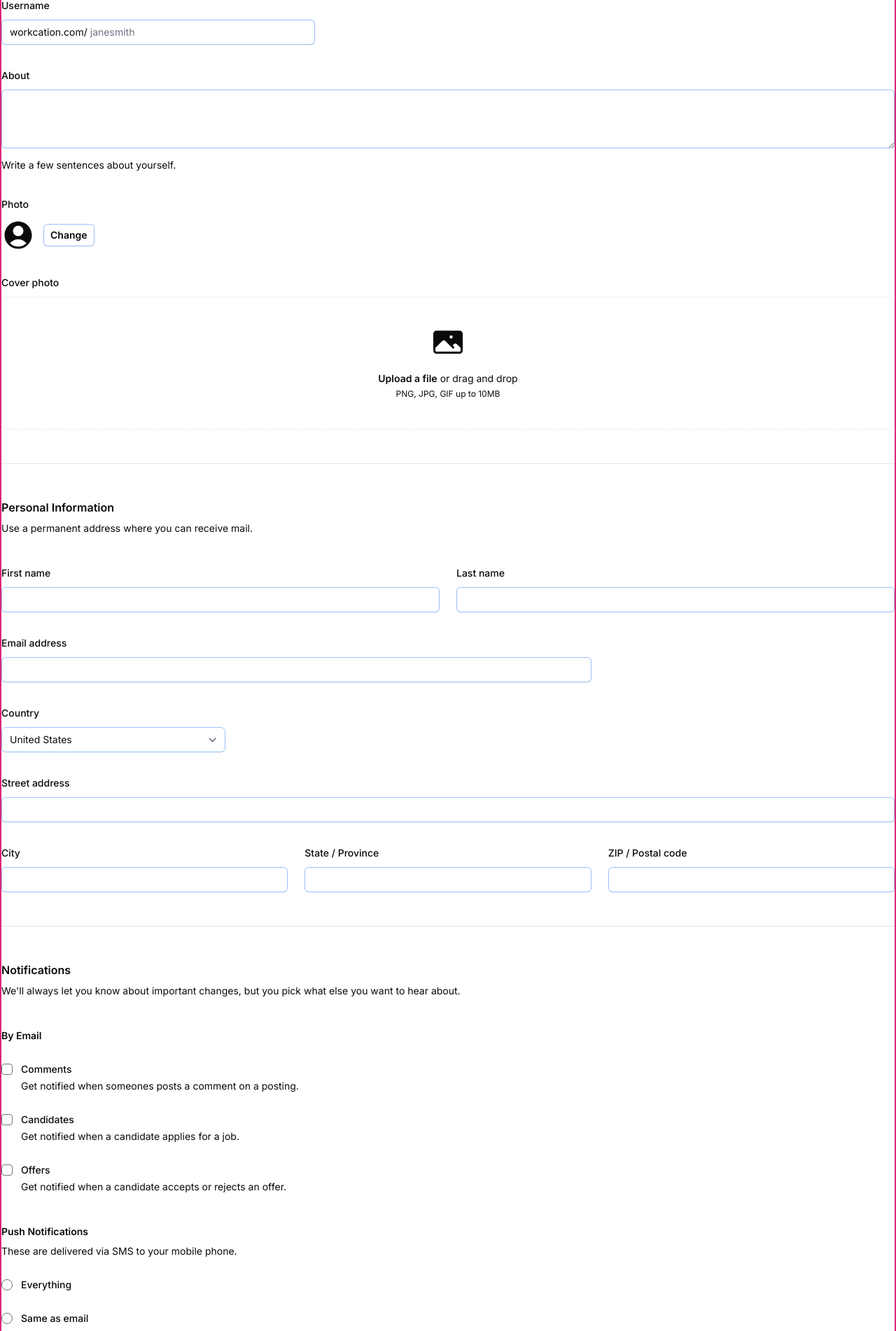
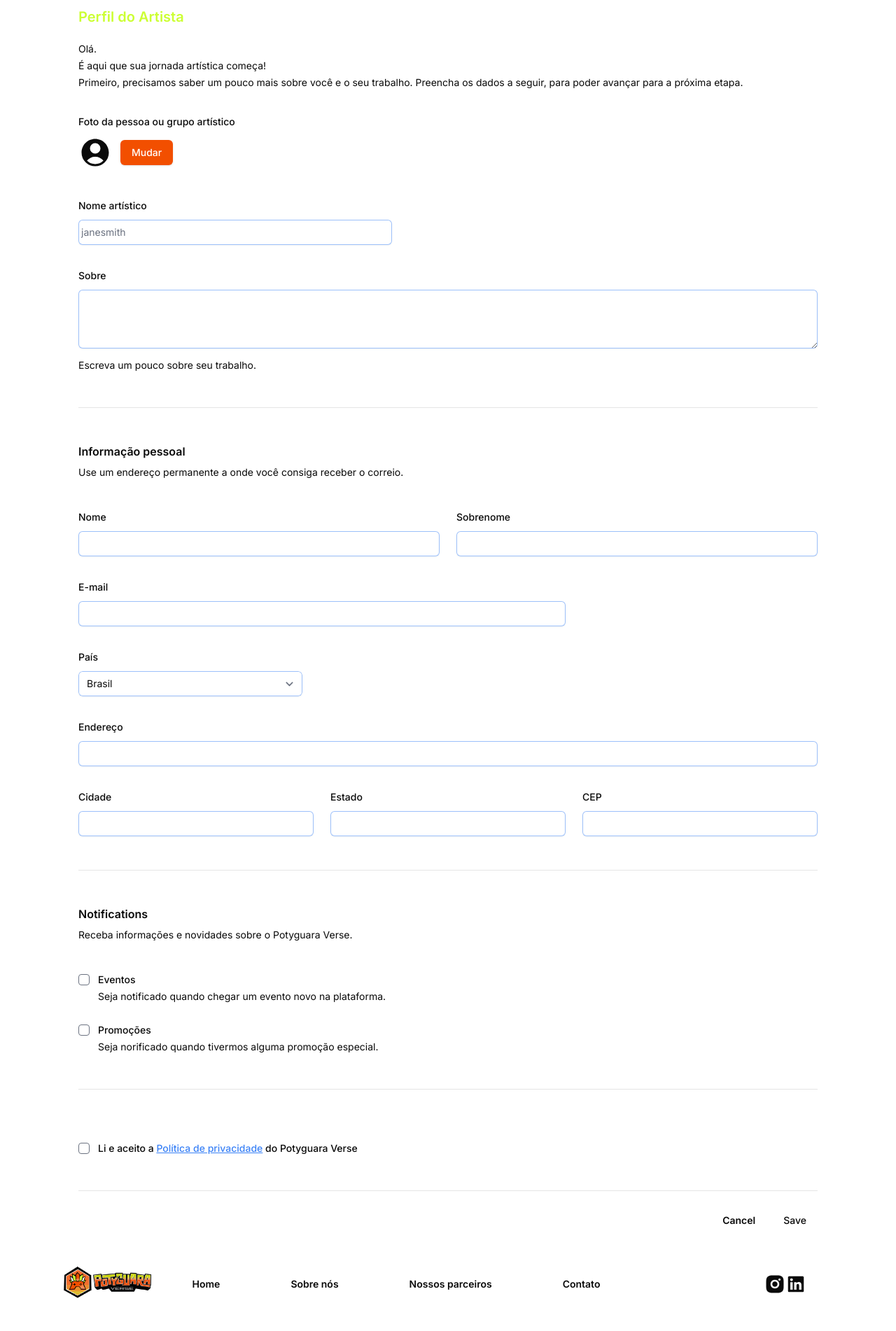
Before and after one commit to marinarosas/potyguara-verse-site, a Next.js app: page /app/singup-page in a window 1280 px wide. Shown: the part 102-2004 px from the top of the page at 70% size. Built offline with nearby package versions, Linux system fonts and the light colour scheme.

Commit message:
feat: Create singup form for artist profile

```diff
--- a/src/app/app/singup-page/page.tsx
+++ b/src/app/app/singup-page/page.tsx
@@ -1,24 +1,71 @@
-import { PhotoIcon, UserCircleIcon } from '@heroicons/react/24/solid'
+"use client";
+
+import { Footer } from "@/components/Footer";
+import { Header } from "@/components/Header";
+import { Button } from "@/components/ui/button";
+import { PhotoIcon, UserCircleIcon } from "@heroicons/react/24/solid";
+import { useRouter } from "next/navigation";
+import {
+  Dialog,
+  DialogContent,
+  DialogDescription,
+  DialogFooter,
+  DialogHeader,
+  DialogOverlay,
+  DialogTitle,
+  DialogTrigger,
+} from "@/components/ui/dialog";
 
 export default function Singup() {
+  const router = useRouter();
+
+  function handleNavigateToHomePage() {
+    router.push(`/`);
+  }
+
   return (
-    <main className="text-foreground bg-background border-2 border-pink-600">
-<form>
+    <main className="text-foreground bg-background ">
+      <Header />
+      <form className="px-28 py-8">
         <div className="space-y-12">
           <div className="border-b border-gray-900/10 pb-12">
-          <h2 className="text-base font-semibold leading-7 text-gray-900">Perfil do Artista</h2>
+            <h2 className="text-green-neon text-xl font-semibold leading-7 text-gray-900 pb-4">
+              Perfil do Artista
+            </h2>
             <p className="mt-1 text-sm leading-6 text-gray-600">
-            Aqui explicaremos melhor as coisas!
+              Olá. <br/> É aqui que sua jornada artística começa! <br/> Primeiro, precisamos
+              saber um pouco mais sobre você e o seu trabalho. Preencha os dados
+              a seguir, para poder avançar para a próxima etapa.
             </p>
+
+            <div className="col-span-full pt-8">
+              <label
+                htmlFor="photo"
+                className="block text-sm font-medium leading-6 text-gray-900"
+              >
+                Foto da pessoa ou grupo artístico
+              </label>
+              <div className="mt-2 flex items-center gap-x-3">
+                <UserCircleIcon
+                  className="h-12 w-12 text-gray-300"
+                  aria-hidden="true"
+                />
+                <Button type="button" className="text-white">
+                  Mudar
+                </Button>
+              </div>
+            </div>
 
             <div className="mt-10 grid grid-cols-1 gap-x-6 gap-y-8 sm:grid-cols-6">
               <div className="sm:col-span-4">
-              <label htmlFor="username" className="block text-sm font-medium leading-6 text-gray-900">
-                Username
+                <label
+                  htmlFor="username"
+                  className="block text-sm font-medium leading-6 text-gray-900"
+                >
+                  Nome artístico
                 </label>
                 <div className="mt-2">
                   <div className="flex rounded-md shadow-sm ring-1 ring-inset ring-gray-300 focus-within:ring-2 focus-within:ring-inset focus-within:ring-indigo-600 sm:max-w-md">
-                  <span className="flex select-none items-center pl-3 text-gray-500 sm:text-sm">workcation.com/</span>
                     <input
                       type="text"
                       name="username"
@@ -32,8 +79,11 @@ export default function Singup() {
               </div>
 
               <div className="col-span-full">
-              <label htmlFor="about" className="block text-sm font-medium leading-6 text-gray-900">
-                About
+                <label
+                  htmlFor="about"
+                  className="block text-sm font-medium leading-6 text-gray-900"
+                >
+                  Sobre
                 </label>
                 <div className="mt-2">
                   <textarea
@@ -41,59 +91,31 @@ export default function Singup() {
                     name="about"
                     rows={3}
                     className="block w-full rounded-md border-0 py-1.5 text-gray-900 shadow-sm ring-1 ring-inset ring-gray-300 placeholder:text-gray-400 focus:ring-2 focus:ring-inset focus:ring-indigo-600 sm:text-sm sm:leading-6"
-                  defaultValue={''}
+                    defaultValue={""}
                   />
                 </div>
-              <p className="mt-3 text-sm leading-6 text-gray-600">Write a few sentences about yourself.</p>
-            </div>
-
-            <div className="col-span-full">
-              <label htmlFor="photo" className="block text-sm font-medium leading-6 text-gray-900">
-                Photo
-              </label>
-              <div className="mt-2 flex items-center gap-x-3">
-                <UserCircleIcon className="h-12 w-12 text-gray-300" aria-hidden="true" />
-                <button
-                  type="button"
-                  className="rounded-md bg-white px-2.5 py-1.5 text-sm font-semibold text-gray-900 shadow-sm ring-1 ring-inset ring-gray-300 hover:bg-gray-50"
-                >
-                  Change
-                </button>
-              </div>
-            </div>
-
-            <div className="col-span-full">
-              <label htmlFor="cover-photo" className="block text-sm font-medium leading-6 text-gray-900">
-                Cover photo
-              </label>
-              <div className="mt-2 flex justify-center rounded-lg border border-dashed border-gray-900/25 px-6 py-10">
-                <div className="text-center">
-                  <PhotoIcon className="mx-auto h-12 w-12 text-gray-300" aria-hidden="true" />
-                  <div className="mt-4 flex text-sm leading-6 text-gray-600">
-                    <label
-                      htmlFor="file-upload"
-                      className="relative cursor-pointer rounded-md bg-white font-semibold text-indigo-600 focus-within:outline-none focus-within:ring-2 focus-within:ring-indigo-600 focus-within:ring-offset-2 hover:text-indigo-500"
-                    >
-                      <span>Upload a file</span>
-                      <input id="file-upload" name="file-upload" type="file" className="sr-only" />
-                    </label>
-                    <p className="pl-1">or drag and drop</p>
-                  </div>
-                  <p className="text-xs leading-5 text-gray-600">PNG, JPG, GIF up to 10MB</p>
-                </div>
-              </div>
+                <p className="mt-3 text-sm leading-6 text-gray-600">
+                  Escreva um pouco sobre seu trabalho.
+                </p>
               </div>
             </div>
           </div>
 
           <div className="border-b border-gray-900/10 pb-12">
-          <h2 className="text-base font-semibold leading-7 text-gray-900">Personal Information</h2>
-          <p className="mt-1 text-sm leading-6 text-gray-600">Use a permanent address where you can receive mail.</p>
+            <h2 className="text-base font-semibold leading-7 text-gray-900">
+              Informação pessoal
+            </h2>
+            <p className="mt-1 text-sm leading-6 text-gray-600">
+              Use um endereço permanente a onde você consiga receber o correio.
+            </p>
 
             <div className="mt-10 grid grid-cols-1 gap-x-6 gap-y-8 sm:grid-cols-6">
               <div className="sm:col-span-3">
-              <label htmlFor="first-name" className="block text-sm font-medium leading-6 text-gray-900">
-                First name
+                <label
+                  htmlFor="first-name"
+                  className="block text-sm font-medium leading-6 text-gray-900"
+                >
+                  Nome
                 </label>
                 <div className="mt-2">
                   <input
@@ -107,8 +129,11 @@ export default function Singup() {
               </div>
 
               <div className="sm:col-span-3">
-              <label htmlFor="last-name" className="block text-sm font-medium leading-6 text-gray-900">
-                Last name
+                <label
+                  htmlFor="last-name"
+                  className="block text-sm font-medium leading-6 text-gray-900"
+                >
+                  Sobrenome
                 </label>
                 <div className="mt-2">
                   <input
@@ -122,8 +147,11 @@ export default function Singup() {
               </div>
 
               <div className="sm:col-span-4">
-              <label htmlFor="email" className="block text-sm font-medium leading-6 text-gray-900">
-                Email address
+                <label
+                  htmlFor="email"
+                  className="block text-sm font-medium leading-6 text-gray-900"
+                >
+                  E-mail
                 </label>
                 <div className="mt-2">
                   <input
@@ -137,8 +165,11 @@ export default function Singup() {
               </div>
 
               <div className="sm:col-span-3">
-              <label htmlFor="country" className="block text-sm font-medium leading-6 text-gray-900">
-                Country
+                <label
+                  htmlFor="country"
+                  className="block text-sm font-medium leading-6 text-gray-900"
+                >
+                  País
                 </label>
                 <div className="mt-2">
                   <select
@@ -147,16 +178,17 @@ export default function Singup() {
                     autoComplete="country-name"
                     className="block w-full rounded-md border-0 py-1.5 text-gray-900 shadow-sm ring-1 ring-inset ring-gray-300 focus:ring-2 focus:ring-inset focus:ring-indigo-600 sm:max-w-xs sm:text-sm sm:leading-6"
                   >
-                  <option>United States</option>
-                  <option>Canada</option>
-                  <option>Mexico</option>
+                    <option>Brasil</option>
                   </select>
                 </div>
               </div>
 
               <div className="col-span-full">
-              <label htmlFor="street-address" className="block text-sm font-medium leading-6 text-gray-900">
-                Street address
+                <label
+                  htmlFor="street-address"
+                  className="block text-sm font-medium leading-6 text-gray-900"
+                >
+                  Endereço
                 </label>
                 <div className="mt-2">
                   <input
@@ -170,8 +202,11 @@ export default function Singup() {
               </div>
 
               <div className="sm:col-span-2 sm:col-start-1">
-              <label htmlFor="city" className="block text-sm font-medium leading-6 text-gray-900">
-                City
+                <label
+                  htmlFor="city"
+                  className="block text-sm font-medium leading-6 text-gray-900"
+                >
+                  Cidade
                 </label>
                 <div className="mt-2">
                   <input
@@ -185,8 +220,11 @@ export default function Singup() {
               </div>
 
               <div className="sm:col-span-2">
-              <label htmlFor="region" className="block text-sm font-medium leading-6 text-gray-900">
-                State / Province
+                <label
+                  htmlFor="region"
+                  className="block text-sm font-medium leading-6 text-gray-900"
+                >
+                  Estado
                 </label>
                 <div className="mt-2">
                   <input
@@ -200,8 +238,11 @@ export default function Singup() {
               </div>
 
               <div className="sm:col-span-2">
-              <label htmlFor="postal-code" className="block text-sm font-medium leading-6 text-gray-900">
-                ZIP / Postal code
+                <label
+                  htmlFor="postal-code"
+                  className="block text-sm font-medium leading-6 text-gray-900"
+                >
+                  CEP
                 </label>
                 <div className="mt-2">
                   <input
@@ -217,14 +258,15 @@ export default function Singup() {
           </div>
 
           <div className="border-b border-gray-900/10 pb-12">
-          <h2 className="text-base font-semibold leading-7 text-gray-900">Notifications</h2>
+            <h2 className="text-base font-semibold leading-7 text-gray-900">
+              Notifications
+            </h2>
             <p className="mt-1 text-sm leading-6 text-gray-600">
-            We'll always let you know about important changes, but you pick what else you want to hear about.
+              Receba informações e novidades sobre o Potyguara Verse.
             </p>
 
-          <div className="mt-10 space-y-10">
+            <div className="mt-4 space-y-10">
               <fieldset>
-              <legend className="text-sm font-semibold leading-6 text-gray-900">By Email</legend>
                 <div className="mt-6 space-y-6">
                   <div className="relative flex gap-x-3">
                     <div className="flex h-6 items-center">
@@ -236,10 +278,16 @@ export default function Singup() {
                       />
                     </div>
                     <div className="text-sm leading-6">
-                    <label htmlFor="comments" className="font-medium text-gray-900">
-                      Comments
+                      <label
+                        htmlFor="comments"
+                        className="font-medium text-gray-900"
+                      >
+                        Eventos
                       </label>
-                    <p className="text-gray-500">Get notified when someones posts a comment on a posting.</p>
+                      <p className="text-gray-500">
+                        Seja notificado quando chegar um evento novo na
+                        plataforma.
+                      </p>
                     </div>
                   </div>
                   <div className="relative flex gap-x-3">
@@ -252,66 +300,47 @@ export default function Singup() {
                       />
                     </div>
                     <div className="text-sm leading-6">
-                    <label htmlFor="candidates" className="font-medium text-gray-900">
-                      Candidates
+                      <label
+                        htmlFor="candidates"
+                        className="font-medium text-gray-900"
+                      >
+                        Promoções
                       </label>
-                    <p className="text-gray-500">Get notified when a candidate applies for a job.</p>
+                      <p className="text-gray-500">
+                        Seja norificado quando tivermos alguma promoção
+                        especial.
+                      </p>
                     </div>
                   </div>
+                </div>
+              </fieldset>
+            </div>
+          </div>
+
+          <div className="border-b border-gray-900/10 pb-12">
+            {/* <h2 className="text-base font-semibold leading-7 text-gray-900">
+              Termos e condições
+            </h2> */}
+            <div className="mt-4 space-y-10">
+              <fieldset>
+                <div className="mt-6 space-y-6">
                   <div className="relative flex gap-x-3">
                     <div className="flex h-6 items-center">
                       <input
-                      id="offers"
-                      name="offers"
+                        id="comments"
+                        name="comments"
                         type="checkbox"
                         className="h-4 w-4 rounded border-gray-300 text-indigo-600 focus:ring-indigo-600"
                       />
                     </div>
                     <div className="text-sm leading-6">
-                    <label htmlFor="offers" className="font-medium text-gray-900">
-                      Offers
-                    </label>
-                    <p className="text-gray-500">Get notified when a candidate accepts or rejects an offer.</p>
-                  </div>
-                </div>
-              </div>
-            </fieldset>
-            <fieldset>
-              <legend className="text-sm font-semibold leading-6 text-gray-900">Push Notifications</legend>
-              <p className="mt-1 text-sm leading-6 text-gray-600">These are delivered via SMS to your mobile phone.</p>
-              <div className="mt-6 space-y-6">
-                <div className="flex items-center gap-x-3">
-                  <input
-                    id="push-everything"
-                    name="push-notifications"
-                    type="radio"
-                    className="h-4 w-4 border-gray-300 text-indigo-600 focus:ring-indigo-600"
-                  />
-                  <label htmlFor="push-everything" className="block text-sm font-medium leading-6 text-gray-900">
-                    Everything
+                      <label
+                        htmlFor="comments"
+                        className="font-medium text-gray-900"
+                      >
+                        Li e aceito a <a href="https://www.mozilla.org/pt-BR/" className="text-blue-500 underline">Política de privacidade</a> do Potyguara Verse
                       </label>
                     </div>
-                <div className="flex items-center gap-x-3">
-                  <input
-                    id="push-email"
-                    name="push-notifications"
-                    type="radio"
-                    className="h-4 w-4 border-gray-300 text-indigo-600 focus:ring-indigo-600"
-                  />
-                  <label htmlFor="push-email" className="block text-sm font-medium leading-6 text-gray-900">
-                    Same as email
-                  </label>
-                </div>
-                <div className="flex items-center gap-x-3">
-                  <input
-                    id="push-nothing"
-                    name="push-notifications"
-                    type="radio"
-                    className="h-4 w-4 border-gray-300 text-indigo-600 focus:ring-indigo-600"
-                  />
-                  <label htmlFor="push-nothing" className="block text-sm font-medium leading-6 text-gray-900">
-                    No push notifications
-                  </label>
                   </div>
                 </div>
               </fieldset>
@@ -320,17 +349,43 @@ export default function Singup() {
         </div>
 
         <div className="mt-6 flex items-center justify-end gap-x-6">
-        <button type="button" className="text-sm font-semibold leading-6 text-gray-900">
+          <button
+            type="button"
+            className="text-sm font-semibold leading-6 text-gray-900 hover:text-red-600"
+            onClick={() => handleNavigateToHomePage()}
+          >
             Cancel
           </button>
-        <button
-          type="submit"
-          className="rounded-md bg-indigo-600 px-3 py-2 text-sm font-semibold text-white shadow-sm hover:bg-indigo-500 focus-visible:outline focus-visible:outline-2 focus-visible:outline-offset-2 focus-visible:outline-indigo-600"
+          <Dialog>
+            <DialogTrigger asChild>
+              <Button variant="ghost" className="hover:bg-transparent  hover:text-green-neon">
+                Save
+              </Button>
+            </DialogTrigger>
+            <DialogOverlay className="bg-background opacity-90" />
+            <DialogContent className="sm:max-w-[425px] md:h-52">
+              <DialogHeader>
+                <DialogTitle className="text-md text-foreground">
+                  Cadastro realizado com sucesso!
+                </DialogTitle>
+                <DialogDescription className="text-justify">
+                  Cheque seu e-mail para confirmar o cadastro na plataforma e
+                  começar a criar seus eventos.
+                </DialogDescription>
+              </DialogHeader>
+              <DialogFooter className="flex justify-start">
+                <Button
+                  className="w-32 text-white"
+                  onClick={() => handleNavigateToHomePage()}
                 >
-          Save
-        </button>
+                  Voltar
+                </Button>
+              </DialogFooter>
+            </DialogContent>
+          </Dialog>
         </div>
       </form>
+      <Footer />
     </main>
   );
 }
--- a/src/components/HomePage/index.tsx
+++ b/src/components/HomePage/index.tsx
@@ -4,6 +4,7 @@ export function Homepage() {
 
   return (
     <div
+    id="homepage"
       className="
       h-screen
       align-middle
--- a/tailwind.config.ts
+++ b/tailwind.config.ts
@@ -27,9 +27,11 @@ const config = {
       "gray-dark": "#273444",
       gray: "#8492a6",
       "gray-light": "#d3dce6",
+      "blue-500": "#3b82f6",
       "blue-800": "#1e40af",
       "pink-600": "#db2777",
       "fuchsia-800": "#86198f",
+      "red-600": "#e11d48",
       "red-700": "#b91c1c",
       transparent: "transparent",
       current: "currentColor",
```
Also changed, not shown: src/app/app/login-page/page.tsx (+6 -5 lines), src/components/Header/index.tsx (+34 -18 lines). Lines whose indentation alone changed are shown as unchanged.
